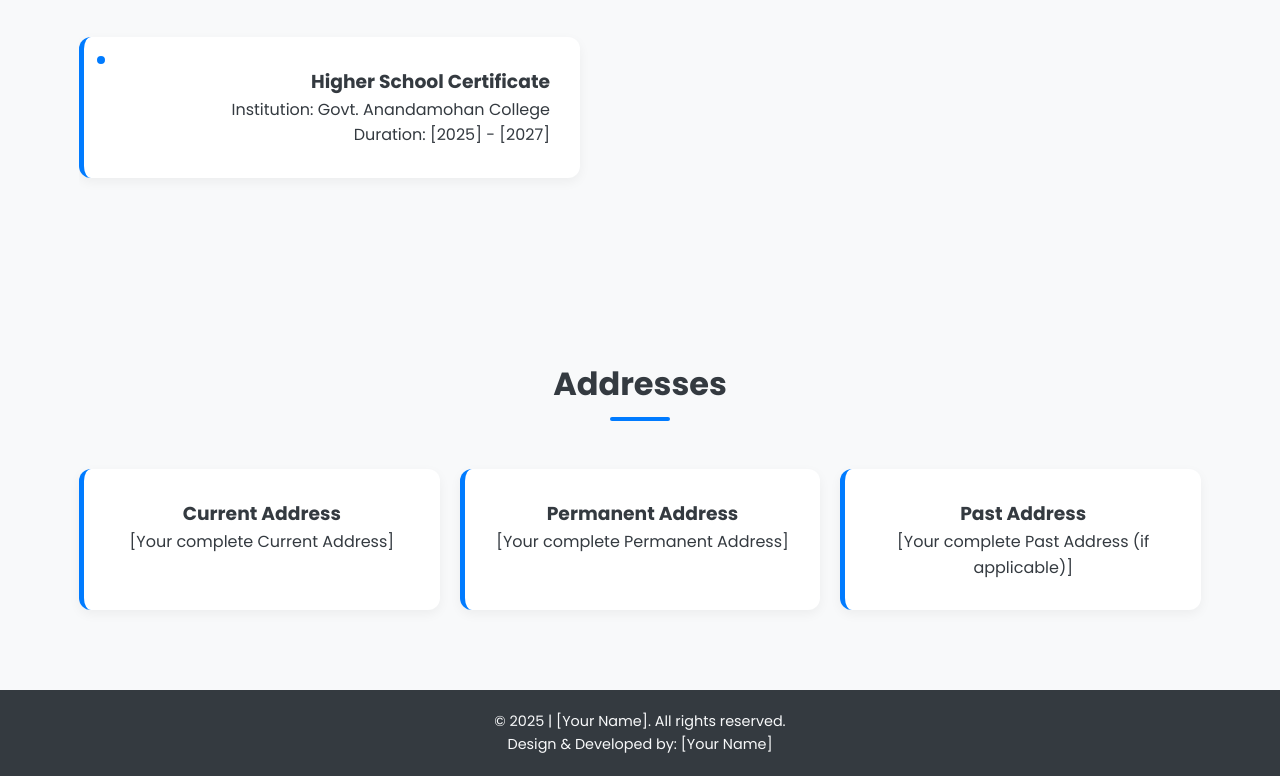
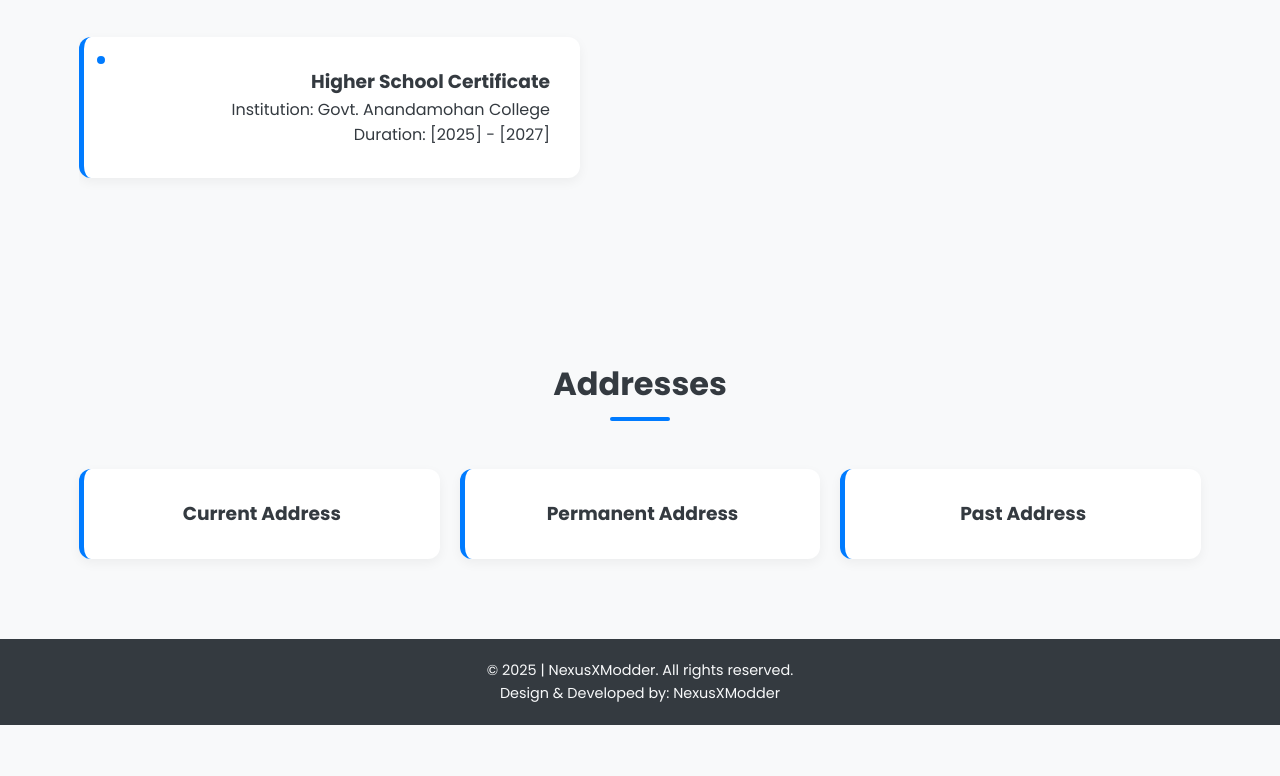
Before and after one commit to NexusXModder/starry_araf_, a plain HTML site: page index.html in a window 1280 px wide. Shown: the part 1926-2702 px from the top of the page. After the commit the page ends 2651 px from the top, so only its background shows below. Drawn offline with Linux system fonts and the light colour scheme.

Commit message:
Add files via upload

```diff
--- a/index.html
+++ b/index.html
@@ -45,6 +45,7 @@
                 <a href="https://www.facebook.com/ArafIsAlreadyDead" target="_blank" class="social-icon facebook"><i class="fab fa-facebook-f"></i></a>
                 <a href="https://www.instagram.com/starry_araf_" target="_blank" class="social-icon instagram"><i class="fab fa-instagram"></i></a>
                 <a href="https://wa.me/+8801985025080" target="_blank" class="social-icon whatsapp"><i class="fab fa-whatsapp"></i></a>
+                <a href="https://t.me/NexusXModder" target="_blank" class="social-icon telegram"><i class="fab fa-telegram"></i></a>
                 </div>
         </section>
 
@@ -83,15 +84,15 @@
             <div class="address-grid">
                 <div class="address-item card">
                     <h3>Current Address</h3>
-                    <p>[Your complete Current Address]</p>
+                    <p></p>
                 </div>
                 <div class="address-item card">
                     <h3>Permanent Address</h3>
-                    <p>[Your complete Permanent Address]</p>
+                    <p></p>
                 </div>
                 <div class="address-item card">
                     <h3>Past Address</h3>
-                    <p>[Your complete Past Address (if applicable)]</p>
+                    <p></p>
                 </div>
             </div>
         </section>
@@ -99,8 +100,8 @@
 
     <footer>
         <div class="container">
-            <p>&copy; 2025 | [Your Name]. All rights reserved.</p>
-            <p>Design & Developed by: [Your Name]</p>
+            <p>&copy; 2025 | NexusXModder. All rights reserved.</p>
+            <p>Design & Developed by: NexusXModder</p>
         </div>
     </footer>
 </body>
```
